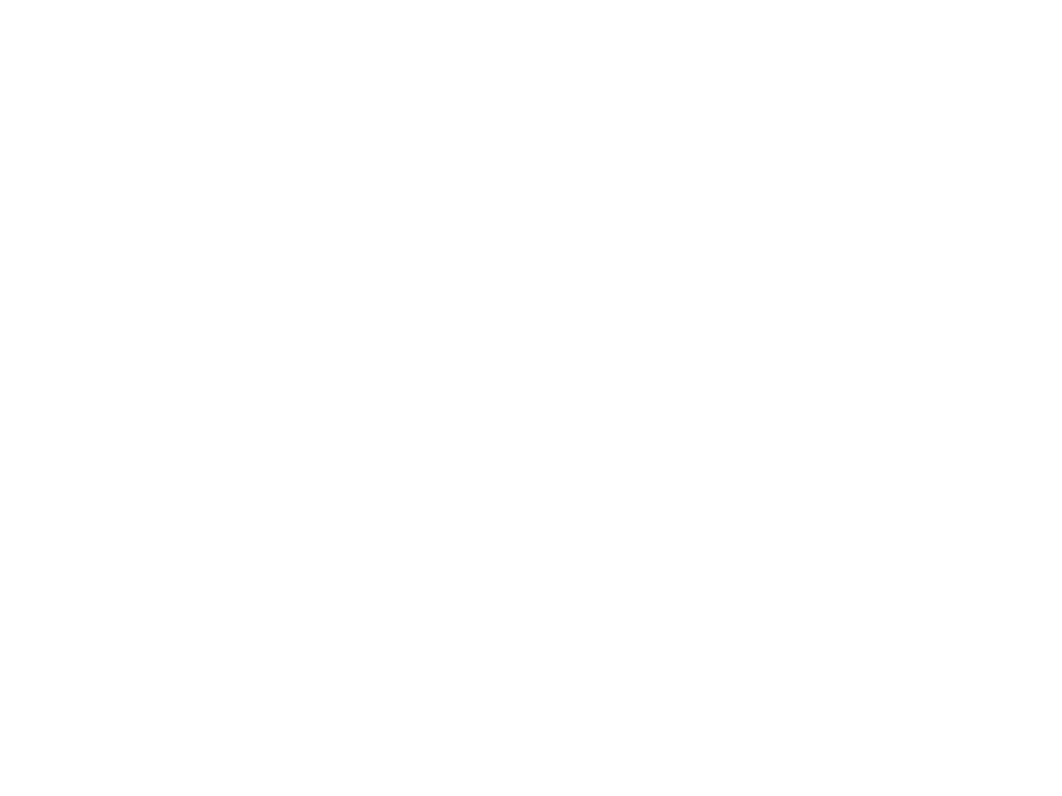
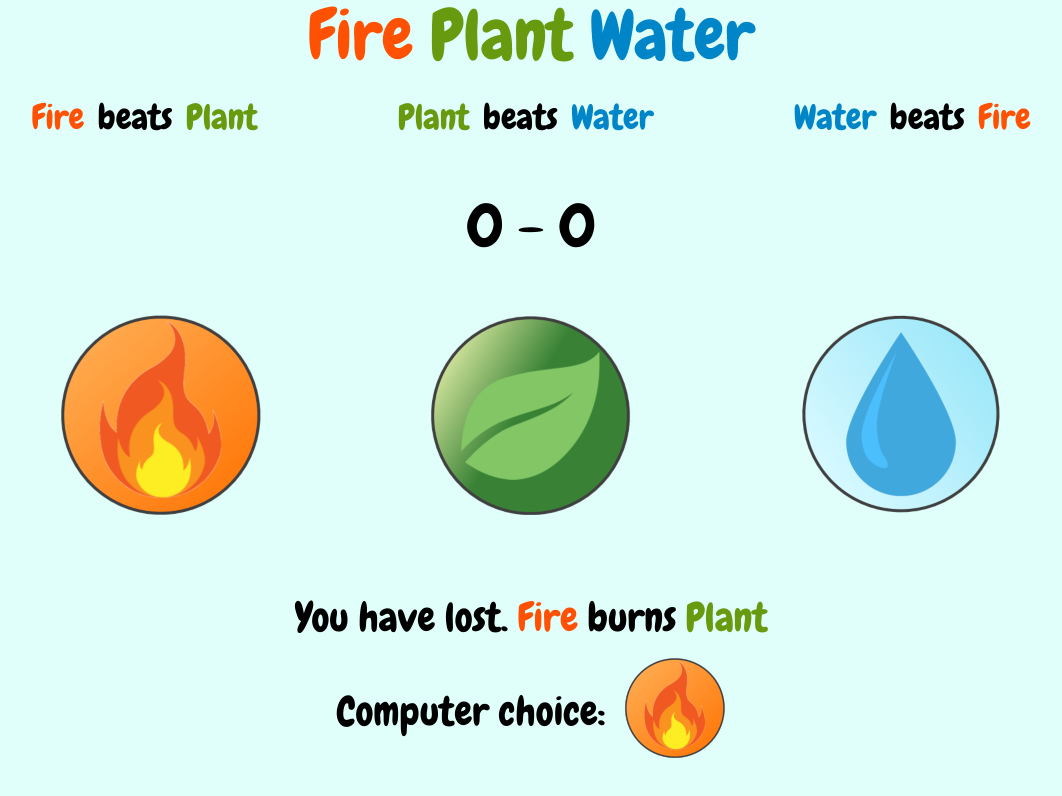
Before and after one commit to Colland/rock-paper-scissors, a plain HTML site: page index.html in a window 1280 px wide. Shown: the whole page, without its empty margins (109-1171 px from the left). Drawn offline with Linux system fonts and the light colour scheme.

Commit message:
Nearly complete, final few features to be implemented.

```diff
--- a/index.html
+++ b/index.html
@@ -1,32 +1,62 @@
 <!DOCTYPE html>
 <html>
     <head>
+        <link rel = "stylesheet" href = "styles/reset.css">
+        <link rel = "stylesheet" href = "styles/style.css">
+        <link rel="stylesheet" href="https://fonts.googleapis.com/css?family=Chewy">
+        <meta charset = "UTF-8" />
         <title>Rock paper scissors</title>
-        <meta charset = "UTF-8" />
     </head>
 
     <body>
+        <div id = pageWrapper>
+            <header>
+                <h1>
+                    <span class = "fireFont">Fire</span>
+                    <span class = "plantFont">Plant</span>
+                    <span class = "waterFont">Water</span>
+                </h1>
+            </header>
+
+            <div id = "instructions">
+                <p><span class = "fireFont">Fire</span> beats <span class = "plantFont">Plant</span></p>
+                <p><span class = "plantFont">Plant</span> beats <span class = "waterFont">Water</span></p>
+                <p><span class = "waterFont">Water</span> beats <span class = "fireFont">Fire</span></p>
+            </div>
+
+            <div id = "score">
+                <p id = "playerScore">0</p>
+                <p>&nbsp-&nbsp</p>
+                <p id = "computerScore">0</p>
+            </div>
+
+            <div id = "elementIcons">
+                <div><img class = "playerButton" id = "fire" src = "images/FireIcon3.png"></div>
+                <div><img class = "playerButton" id = "plant" src = "images/PlantIcon3.png"></div>
+                <div><img class = "playerButton" id = "water" src = "images/WaterIcon3.png"></div>
+            </div>
+
+            <div class = "results">
+                <p>You have lost. <span class = "fireFont">Fire</span> burns <span class = "plantFont">Plant</span></p>
+             </div>
+
+            <div id = "computerChoice">
+                <p>Computer choice: </p>
+                <div id = "compChoiceText"><img id = "computerChoicePic" src = "images/FireIcon4.png"></div>
+            </div>
+        </div>
+
+
         <script>
             let playerWin = 0;
             let compWin = 0;
 
             function computerPlay()
             {
-                let max = 3
-                let min = 1
-                let randomNum = Math.floor(Math.random() * (max - min + 1) + min);
+                let choices = ["fire", "plant", "water"];
+                let randomNum = Math.floor(Math.random() * 3);
 
-                switch(randomNum)
-                {
-                    case 1:
-                    return "rock";
-
-                    case 2:
-                    return "scissors";
-
-                    case 3:
-                    return "paper";
-                }
+                return(choices[randomNum]);
             }
 
             function playRound(playerSelection, computerSelection)
@@ -34,75 +64,75 @@
                 let playerHand = playerSelection.toLowerCase();
                 let victoryMsg = "You win! " + playerHand + " beats " + computerSelection;
                 let defeatMsg = "You lost! " + playerHand + " loses to " + computerSelection;
+                let tieMsg = "Draw! " + playerHand + " ties " + computerSelection;
+
+                const resultsDiv = document.querySelector("#results");
 
                 if(playerHand === computerSelection)
                 {
-                    return "Draw! " + playerHand + " ties " + computerSelection;
+                    return;
                 }
-                else if(playerHand === "rock")
+                else if(playerHand === "fire")
                 {
-                    if(computerSelection === "scissors")
+                    if(computerSelection === "plant")
                     {
                         playerWin++;
-                        return victoryMsg;
                     }
                     else
                     {
                         compWin++;
-                        return defeatMsg;
                     }
                 }
-                else if(playerHand === "scissors")
+                else if(playerHand === "plant")
                 {
-                    if(computerSelection === "paper")
+                    if(computerSelection === "water")
                     {
                         playerWin++;
-                        return victoryMsg;
                     }
                     else
                     {
                         compWin++;
-                        return defeatMsg;
                     }
                 }
-                else if(playerHand === "paper")
+                else if(playerHand === "water")
                 {
-                    if(computerSelection === "rock")
+                    if(computerSelection === "fire")
                     {
                         playerWin++;
-                        return victoryMsg;
                     }
                     else
                     {
                         compWin++;
-                        return defeatMsg;
                     }
                 }
 
+                const pics = document.querySelector("#computerChoicePic")
+                switch(computerSelection)
+                {
+                    case "fire":
+                    pics.src = "images/FireIcon4.png";
+                    break;
+
+                    case "plant":
+                    pics.src = "images/PlantIcon4.png";
+                    break;
+
+                    case "water":
+                    pics.src = "images/WaterIcon4.png";
+                    break;
+                }
+
+                document.querySelector("#playerScore").textContent = playerWin;
+                document.querySelector("#computerScore").textContent = compWin;
             }
 
-            function game()
+            function playOneRound(e)
             {
-                while(playerWin < 5 && compWin < 5)
-                {
-                    console.log(playRound(prompt("Rock paper or scissors?"), computerPlay()));
-                    console.log("Player score: " + playerWin + " Computer score: " + compWin);
-                }
+                playRound(e.target.id, computerPlay());
+            }
 
-                if(playerWin === 5)
-                {
-                    console.log("Congratulations you won!");
-                }
-                else
-                {
-                    console.log("Yikes you lost!");
-                }
-
-                playerWin = 0;
-                compWin = 0;
-
-
-            }
+            const buttons = document.querySelectorAll(".playerButton")
+            buttons.forEach(button => button.addEventListener("click", playOneRound));
         </script>
     </body>
 </html>
--- /dev/null
+++ b/styles/reset.css
@@ -0,0 +1,48 @@
+/* http://meyerweb.com/eric/tools/css/reset/
+   v2.0 | 20110126
+   License: none (public domain)
+*/
+
+html, body, div, span, applet, object, iframe,
+h1, h2, h3, h4, h5, h6, p, blockquote, pre,
+a, abbr, acronym, address, big, cite, code,
+del, dfn, em, img, ins, kbd, q, s, samp,
+small, strike, strong, sub, sup, tt, var,
+b, u, i, center,
+dl, dt, dd, ol, ul, li,
+fieldset, form, label, legend,
+table, caption, tbody, tfoot, thead, tr, th, td,
+article, aside, canvas, details, embed,
+figure, figcaption, footer, header, hgroup,
+menu, nav, output, ruby, section, summary,
+time, mark, audio, video {
+	margin: 0;
+	padding: 0;
+	border: 0;
+	font-size: 100%;
+	font: inherit;
+	vertical-align: baseline;
+}
+/* HTML5 display-role reset for older browsers */
+article, aside, details, figcaption, figure,
+footer, header, hgroup, menu, nav, section {
+	display: block;
+}
+body {
+	line-height: 1;
+}
+ol, ul {
+	list-style: none;
+}
+blockquote, q {
+	quotes: none;
+}
+blockquote:before, blockquote:after,
+q:before, q:after {
+	content: '';
+	content: none;
+}
+table {
+	border-collapse: collapse;
+	border-spacing: 0;
+}
--- /dev/null
+++ b/styles/style.css
@@ -0,0 +1,78 @@
+body {
+    background-color: #cffff89e;
+}
+
+/*@keyframes backgroundFade {
+    0% {background: #cffff89e;}
+    33% {background:#cfffd59e}
+    66% {background:#ffdccf9e;}
+    100% {background: #cffff89e;}
+} Maybe one day*/
+
+#pageWrapper {
+    display: flex;
+    flex-direction: column;
+    font-family: Chewy;
+}
+
+header {
+    display: flex;
+    justify-content: center;
+    font-size: 70px;
+}
+
+.fireFont {
+    color: #ff5103;
+}
+
+.plantFont {
+    color: #689a10;
+}
+
+.waterFont {
+    color: #0085c8;
+}
+
+#instructions {
+    display: flex;
+    justify-content: space-evenly;
+    font-size: 35px;
+    word-spacing: 5px;
+    margin-top: 30px;
+}
+
+#score {
+    display: flex;
+    justify-content: center;
+    font-size: 60px;
+    margin: 60px 0px 60px 0px;
+}
+
+#elementIcons {
+    display: flex;
+    justify-content: space-evenly;
+    cursor: pointer;
+}
+
+.playerButton:hover {
+    transform: scale(1.1);
+}
+
+.results {
+    display: flex;
+    justify-content: center;
+    font-size: 40px;
+    margin-top: 80px;
+}
+
+#computerChoice {
+    display: flex;
+    justify-content: center;
+    align-items: center;
+    font-size: 40px;
+    margin-top: 20px;
+}
+
+#compChoiceText {
+    margin-left: 20px;
+}
```
Also changed, not shown: copy.html (added, +106 -0 lines), images/FireIcon3.png (added), images/FireIcon4.png (added), images/PlantIcon3.png (added), images/PlantIcon4.png (added), images/WaterIcon3.png (added), images/WaterIcon4.png (added).
